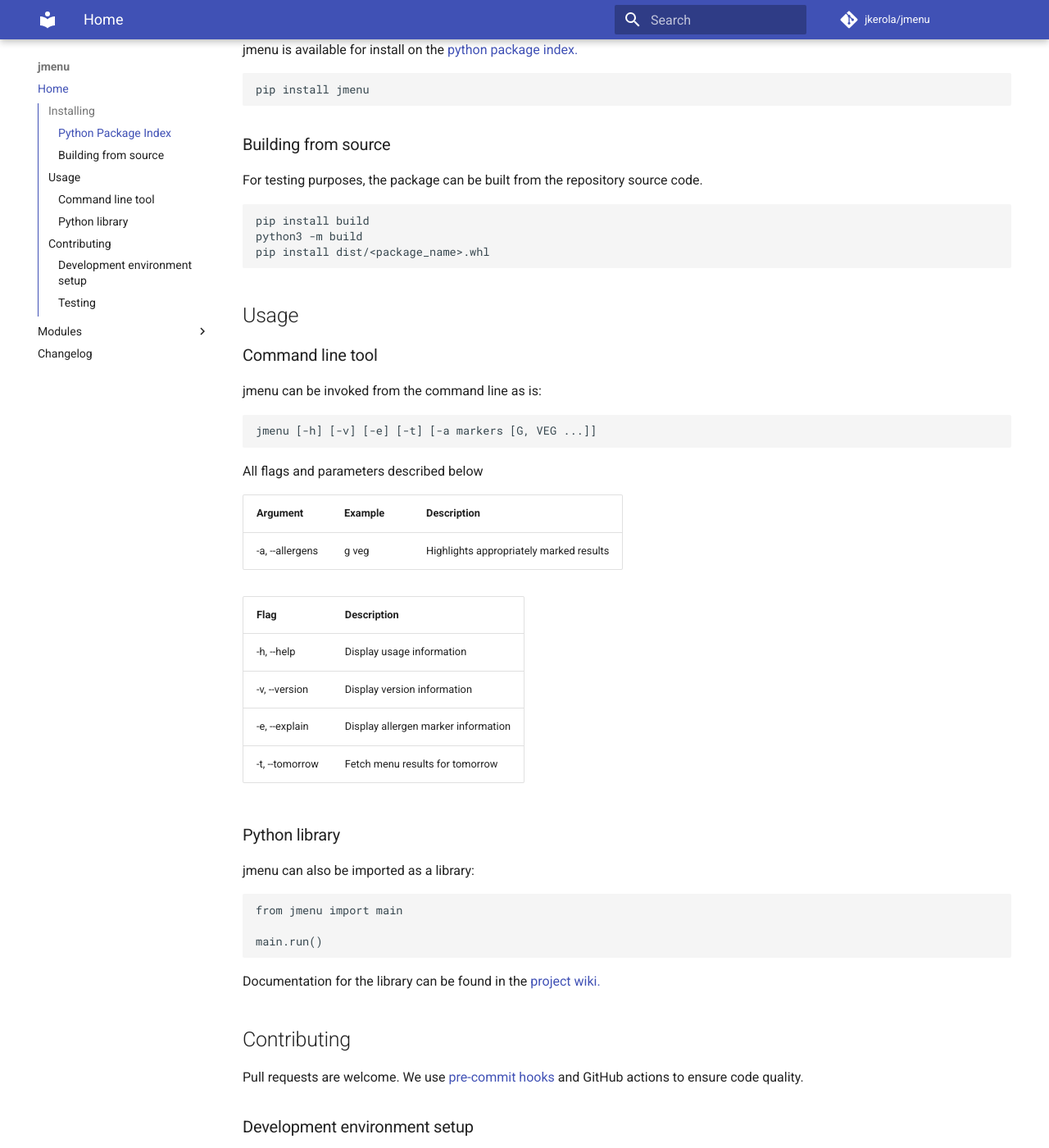
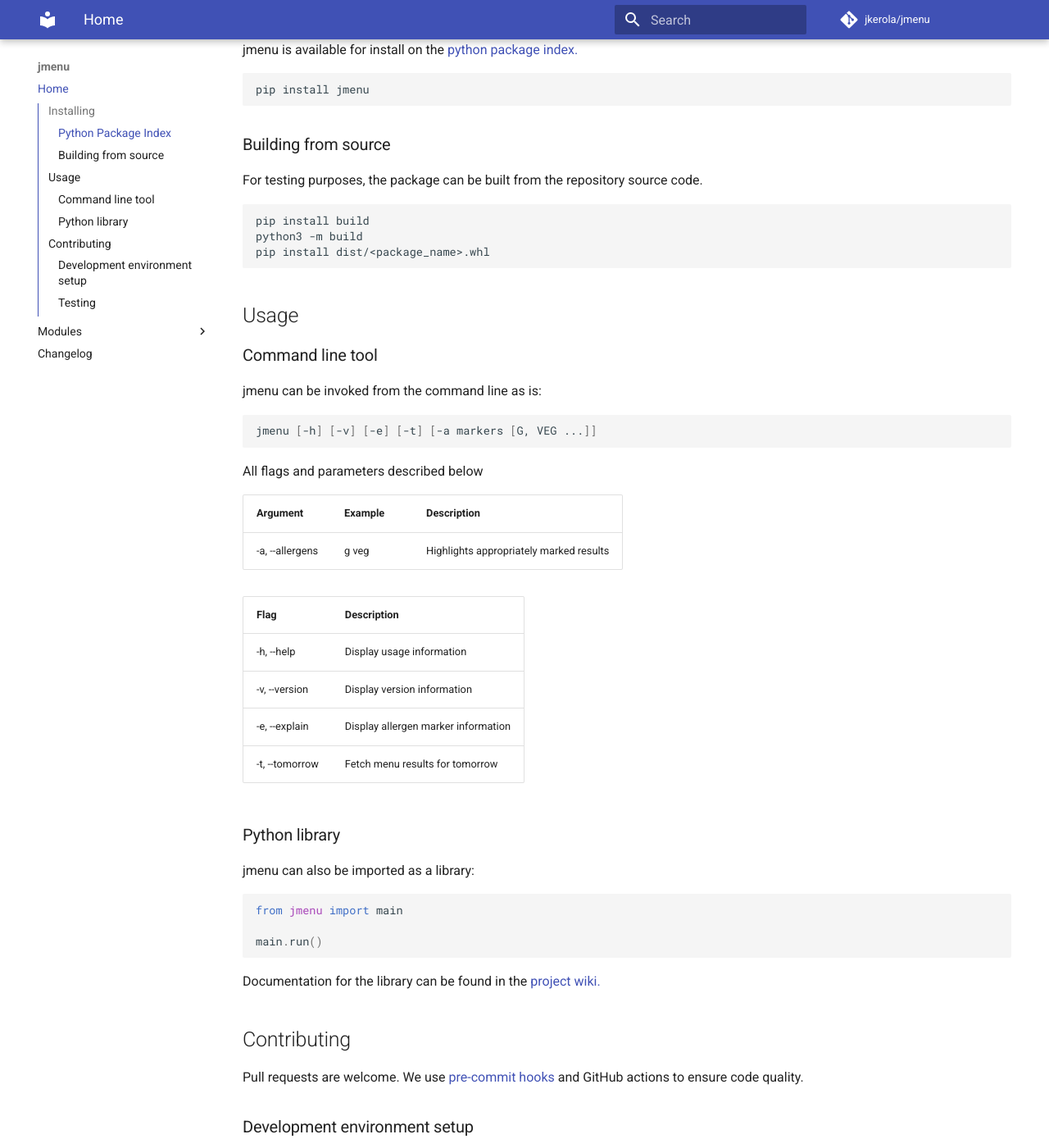
Before and after one commit to jkerola/jmenu, an MkDocs documentation site: the page built from docs/index.md, in a window 1280 px wide and 1400 px high, scrolled down 336 px. Shown: the whole window at 82% size. Built offline with MkDocs 1.6.1 and Material for MkDocs 9.7.7, drawn with Linux system fonts in a browser that asks for light colours; comment, search, counter and statistics services are not loaded; some of the changed text lies outside the part shown.

Commit message:
add footer, syntax highlight

```diff
--- a/mkdocs.yml
+++ b/mkdocs.yml
@@ -22,5 +22,8 @@
   features:
     - toc.integrate
     - toc.follow
+    - navigation.footer
 markdown_extensions:
   - pymdownx.snippets
+  - pymdownx.highlight
+  - pymdownx.superfences
```
